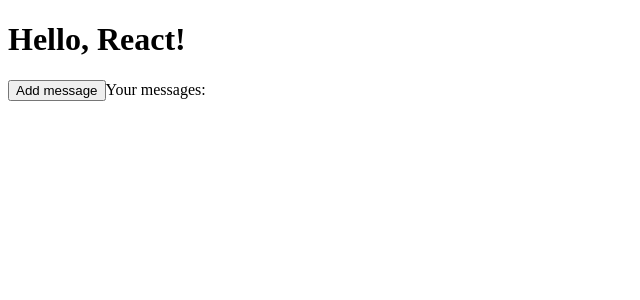
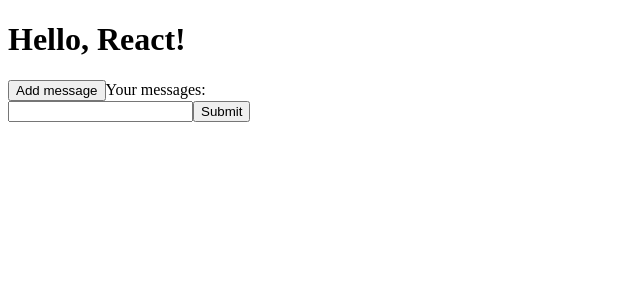
Before and after one commit to leokotman/reactapp-from-scratch, a React app: page /1 in a window 1280 px wide. Shown: the top 300 px of the page, without its empty margins (0-640 px from the left). Built offline with nearby package versions, Linux system fonts and the light colour scheme; the HTML template or start-up script is replaced by a standard one.

Commit message:
message form component (+preventdefault)

```diff
--- a/src/App.jsx
+++ b/src/App.jsx
@@ -1,11 +1,11 @@
-import React, {useState} from "react";
+import React, { useState } from "react";
+import MessageForm from "./components/MessageForm/MessageForm.jsx";
 
 const App = () => {
-    let [messages, setValue] = useState([]);
+  let [messages, setMessages] = useState([]);
 
-    const addNewMessage = () => {
-      let newMessage = "new message";
-      setValue((messages += newMessage));
+  const addNewMessage = (newMessage) => {
+    setMessages((prevMessages) => [...prevMessages, newMessage]);
   };
 
   return (
@@ -13,7 +13,10 @@ const App = () => {
       <h1>Hello, React!</h1>
       <button onClick={addNewMessage}>Add message</button>
       <span>Your messages:</span>
-        <p> {messages} </p>
+      {messages.map((msg, index) => (
+        <p key={index}> {msg} </p>
+      ))}
+      <MessageForm onAddMessage={addNewMessage} />
     </div>
   );
 };
--- /dev/null
+++ b/src/components/MessageForm/MessageForm.jsx
@@ -0,0 +1,35 @@
+import React, { useState } from "react";
+
+const MessageForm = ({ onAddMessage }) => {
+  const [value, setValue] = useState("");
+
+  const handleChange = (e) => {
+    setValue(e.target.value);
+  };
+
+  const handleSubmit = (e) => {
+    e.preventDefault();
+    onAddMessage(value);
+    setValue("");
+  };
+  const handleKeyDown = (e, cb) => {
+    if (e.key === "Enter") {
+      e.preventDefault();
+      cb();
+    }
+  };
+
+  return (
+    <form
+      onSubmit={handleSubmit}
+      onKeyDown={(e) => {
+        handleKeyDown(e, handleSubmit);
+      }}
+    >
+      <input type="text" value={value} onChange={handleChange} />
+      <input type="submit" />
+    </form>
+  );
+};
+
+export default MessageForm;
--- a/webpack.config.js
+++ b/webpack.config.js
@@ -7,7 +7,7 @@ module.exports = {
     path: path.resolve(__dirname, "build"),
     filename: "bundle.js",
   },
-  devtool: "source-map",
+  devtool : "eval-source-map",
   module: {
     rules: [
       {
```
Also changed, not shown: src/App.scss (added). Lines whose indentation alone changed are shown as unchanged.
